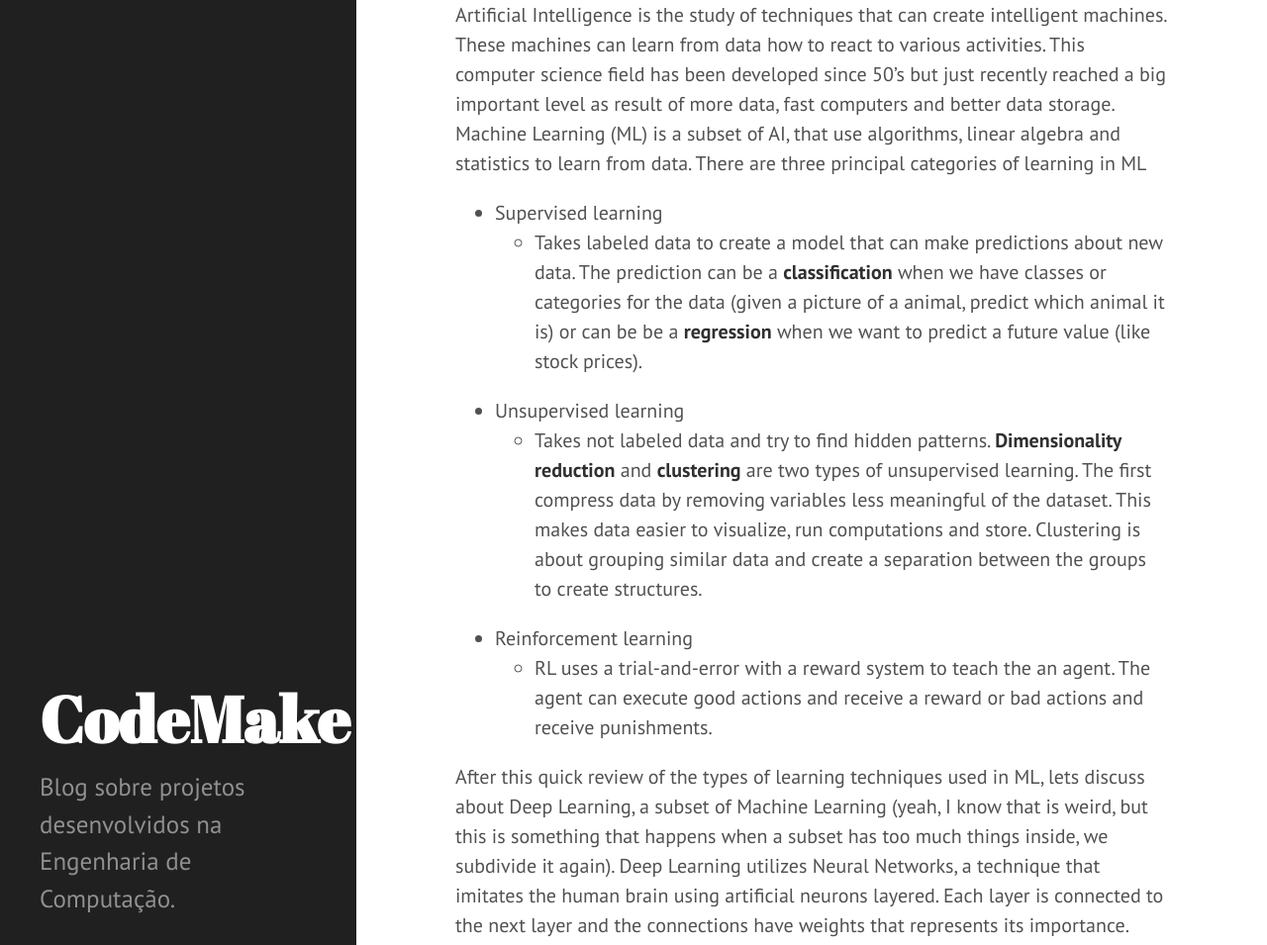
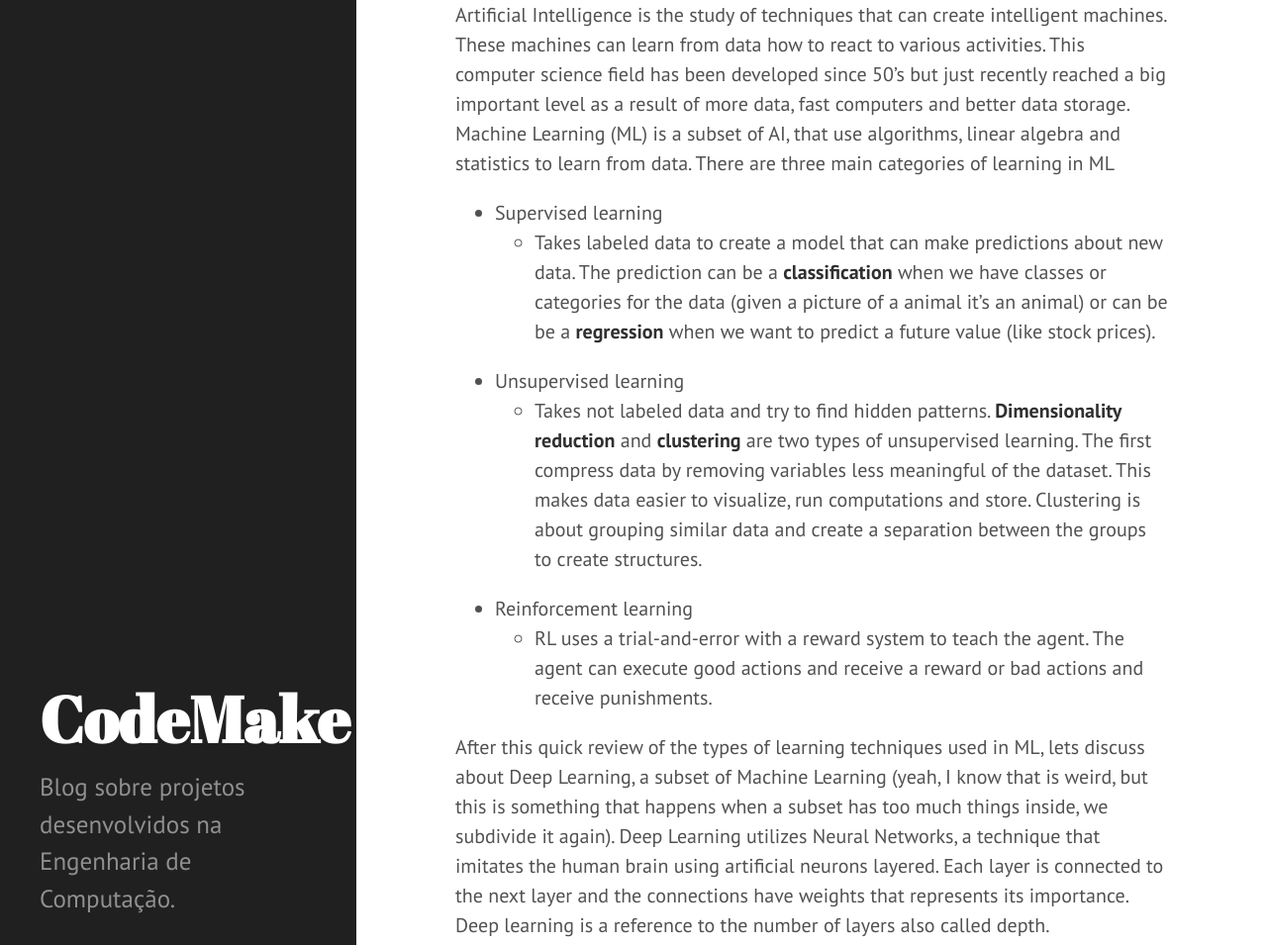
Before and after one commit to matheus-pessoa16/blog, a Jekyll site: the page built from _posts/2019-08-18-ml-dl-ai.md, in a window 1280 px wide and 1400 px high, scrolled down 402 px. Shown: the part 258-1213 px from the top of the window at 99% size. Built offline with Jekyll 4.4.1, drawn with Linux system fonts in a browser that asks for light colours; Markdown is read by kramdown in place of the engine named in the settings.

Commit message:
Correções ortográficas

```diff
--- a/_posts/2019-08-18-ml-dl-ai.md
+++ b/_posts/2019-08-18-ml-dl-ai.md
@@ -10,14 +10,14 @@
 
 <a href="https://www.freeiconspng.com/img/14780" title="Image from freeiconspng.com"><img src="https://www.freeiconspng.com/uploads/artificial-intelligence-icon-21.jpg" width="auto" alt="Artificial Intelligence Icons No Attribution" /></a>
 
-Artificial Intelligence is the study of techniques that can create intelligent machines. These machines can learn from data how to react to various activities. This computer science field has been developed since 50's but just recently reached a big important level as result of more data, fast computers and better data storage.
-Machine Learning (ML) is a subset of AI, that use algorithms, linear algebra and statistics to learn from data. There are three principal categories of learning in ML
+Artificial Intelligence is the study of techniques that can create intelligent machines. These machines can learn from data how to react to various activities. This computer science field has been developed since 50's but just recently reached a big important level as a result of more data, fast computers and better data storage.
+Machine Learning (ML) is a subset of AI, that use algorithms, linear algebra and statistics to learn from data. There are three main categories of learning in ML
 * Supervised learning
-  * Takes labeled data to create a model that can make predictions about new data. The prediction can be a **classification** when we have classes or categories for the data (given a picture of a animal, predict which animal it is) or can be be a **regression** when we want to predict a future value (like stock prices).
+  * Takes labeled data to create a model that can make predictions about new data. The prediction can be a **classification** when we have classes or categories for the data (given a picture of a animal it's an animal) or can be be a **regression** when we want to predict a future value (like stock prices).
 * Unsupervised learning
   * Takes not labeled data and try to find hidden patterns. **Dimensionality reduction** and **clustering** are two types of unsupervised learning. The first compress data by removing variables less meaningful of the dataset. This makes data easier to visualize, run computations and store. Clustering is about grouping similar data and create a separation between the groups to create structures.
 * Reinforcement learning
-  * RL uses a trial-and-error with a reward system to teach the an agent. The agent can execute good actions and receive a reward or bad actions and receive punishments.
+  * RL uses a trial-and-error with a reward system to teach the agent. The agent can execute good actions and receive a reward or bad actions and receive punishments.
 
 After this quick review of the types of learning techniques used in ML, lets discuss about Deep Learning, a subset of Machine Learning (yeah, I know that is weird, but this is something that happens when a subset has too much things inside, we subdivide it again).
 Deep Learning utilizes Neural Networks, a technique that imitates the human brain using artificial neurons layered. Each layer is connected to the next layer and the connections have weights that represents its importance. Deep learning is a reference to the number of layers also called depth.
```
